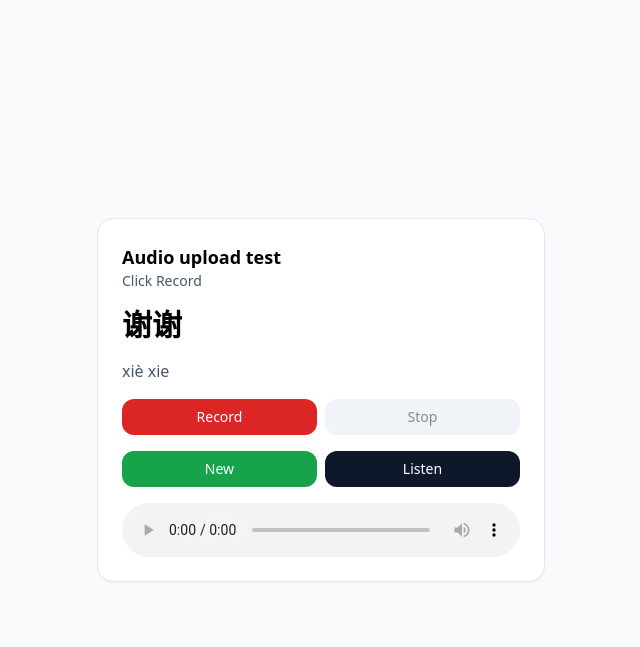
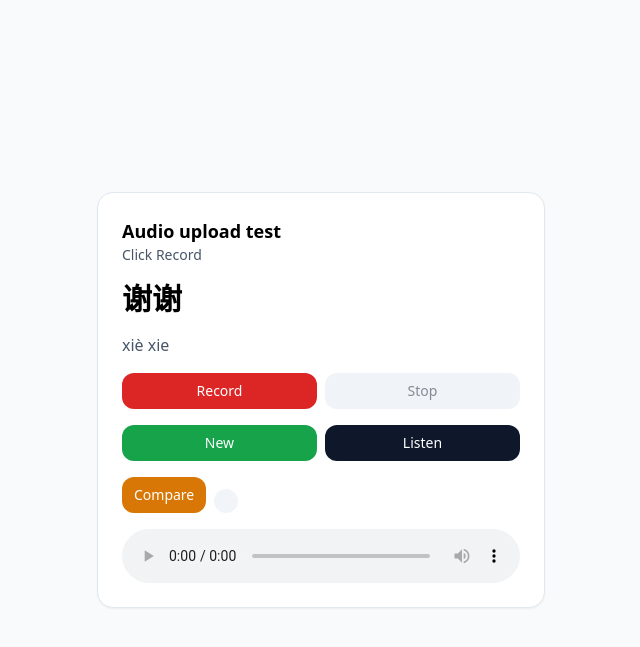
Before and after one commit to GabrielSwai/Mandarin-Tone-Analyzer, a Flask app: page / in a window 1280 px wide. Shown: the top 647 px of the page, without its empty margins (319-959 px from the left). Run offline with Flask 3, Linux system fonts and the light colour scheme; some libraries are stand-ins or nearby versions.

Commit message:
Started building  functionality.

```diff
--- a/mainapp/api/api.py
+++ b/mainapp/api/api.py
@@ -4,6 +4,7 @@ from werkzeug.utils import secure_filename
 from uuid import uuid4
 import random # for random phrase selection
 import json # for writing phrase_id sidecar metadata
+import time # for simple timestamps
 
 apiapp = Blueprint("apiroutes", __name__)
 UPLOAD_DIR = Path(__file__).resolve().parent.parent / "uploads" # path of upload directory
@@ -23,6 +24,20 @@ def uploads(filename):
 @apiapp.get("/phrase")
 def phrase():
     return jsonify(random.choice(PHRASES)) # return {phrase_id, hanzi, pinyin}
+
+# compare recording to DB
+@apiapp.post("/compare")
+def compare():
+    data = request.get_json(force = True) # read JSON body
+    phrase_id = data.get("phrase_id", "") # grab `phrase_id`
+    file_url = data.get("file_url", "") # grab last uploaded file URL
+    return jsonify({ # placeholder response; later becomes Praat + alignment output
+        "phrase_id": phrase_id,
+        "file_url": file_url,
+        "score": random.randint(55, 95), # fake score for now
+        "message": "placeholder: next step is Praat F0 extraction + pitch plot",
+        "ts": int(time.time())
+    })
 
 # upload endpoint
 @apiapp.post("/upload")
--- a/mainapp/templates/home.html
+++ b/mainapp/templates/home.html
@@ -26,6 +26,10 @@
             <button id="new" onclick="loadPhrase()" class="flex-1 rounded-xl bg-green-600 text-white px-4 py-2 text-sm font-medium">New</button>
             <button id="listen" class="flex-1 rounded-xl bg-slate-900 text-white px-4 py-2 text-sm font-medium">Listen</button>
         </div>
+        <div class="flex gap-2">
+            <button id="compare" class="rounded-xl bg-amber-600 text-white px-3 py-2 text-sm font-medium">Compare</button>
+            <pre id="result" class="text-xs bg-slate-100 rounded-xl p-3 mt-3 overflow-auto"></pre>
+        </div>
         <audio id="p" controls class="w-full"></audio>
     </div>
 
@@ -41,6 +45,7 @@
         let mr; // MediaRecorder instance (created when recording starts)
         let chunks = []; // array of Blob parts (recorded audio pieces)
         let currentPhraseId = "" // stores phrase_id so uploads can attach it
+        let lastFileUrl = "" // store the most recent upload so Compare knows what to analyze
 
         async function loadPhrase() {
             const r = await fetch("/api/phrase"); // call Flask route
@@ -75,6 +80,24 @@
             const j = await r.json(); // parse json response
 
             p.src = j.file_url + "?t=" + Date.now(); // point the audio player at the server-served file
+
+            lastFileUrl = j.file_url // cache last upload URL for the compare step
+
+            document.addEventListener("DOMContentLoaded", () => {
+                const btn = document.getElementById("compare"); // grab the button
+                console.log("compare btn =", btn); // should print the element, not null
+                if (!btn) return // if null, your HTML doesn't have id="compare" on this page
+
+                document.getElementById("compare").onclick = async () => {
+                    const r = await fetch("/api/compare", { // call placeholder compare endpoint
+                        method: "POST",
+                        headers: { "Content-Type": "application/json" },
+                        body: JSON.stringify({ phrase_id: currentPhraseId, file_url: lastFileUrl }) // minimal payload
+                    })
+                    const j = await r.json() // {score, message, ...}
+                    document.getElementById("result").textContent = JSON.stringify(j, null, 2) // show raw JSON for now
+                }
+            })
 
             p.play().catch(() => {}); // try autoplay (does nothing if browser blocks it)
 
```
